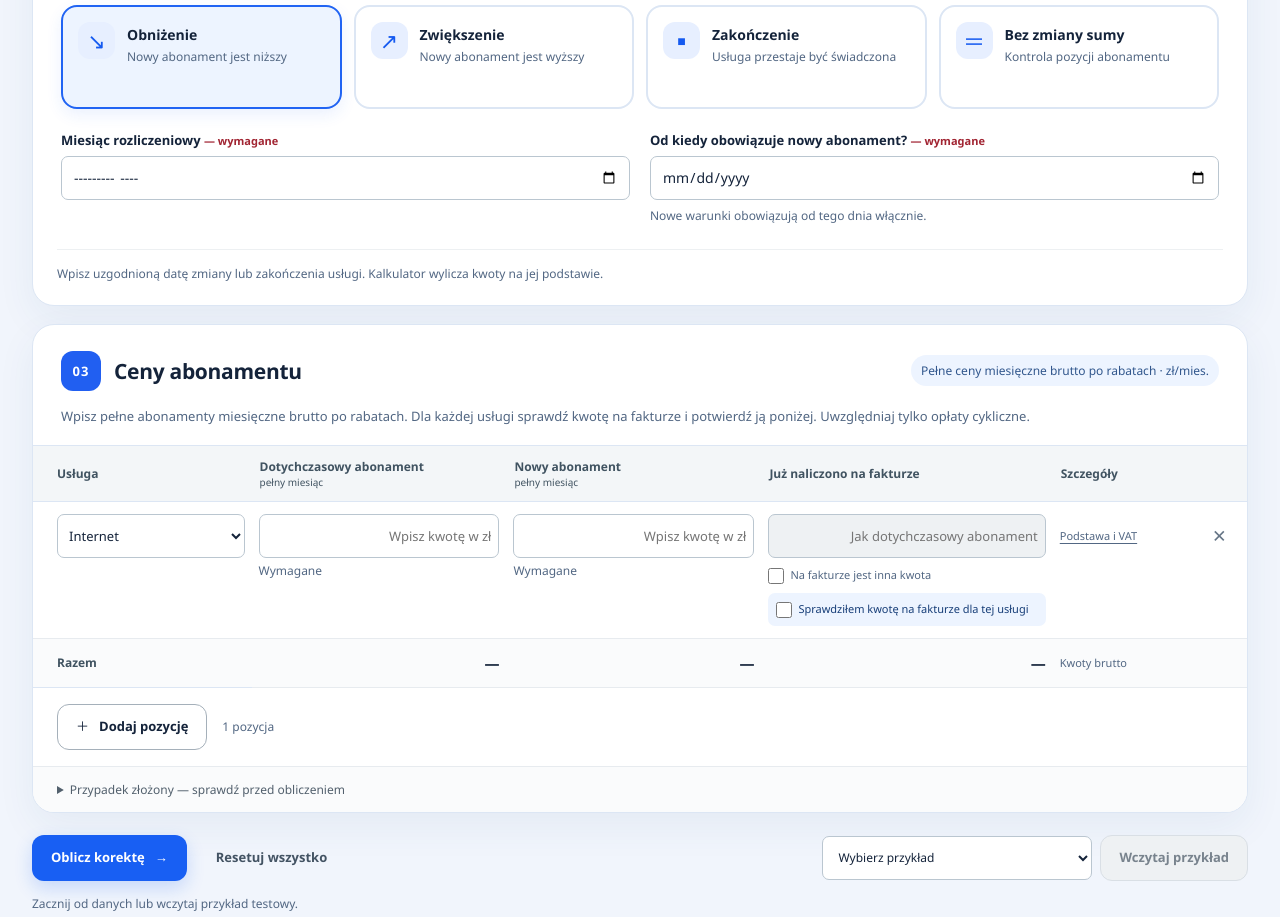
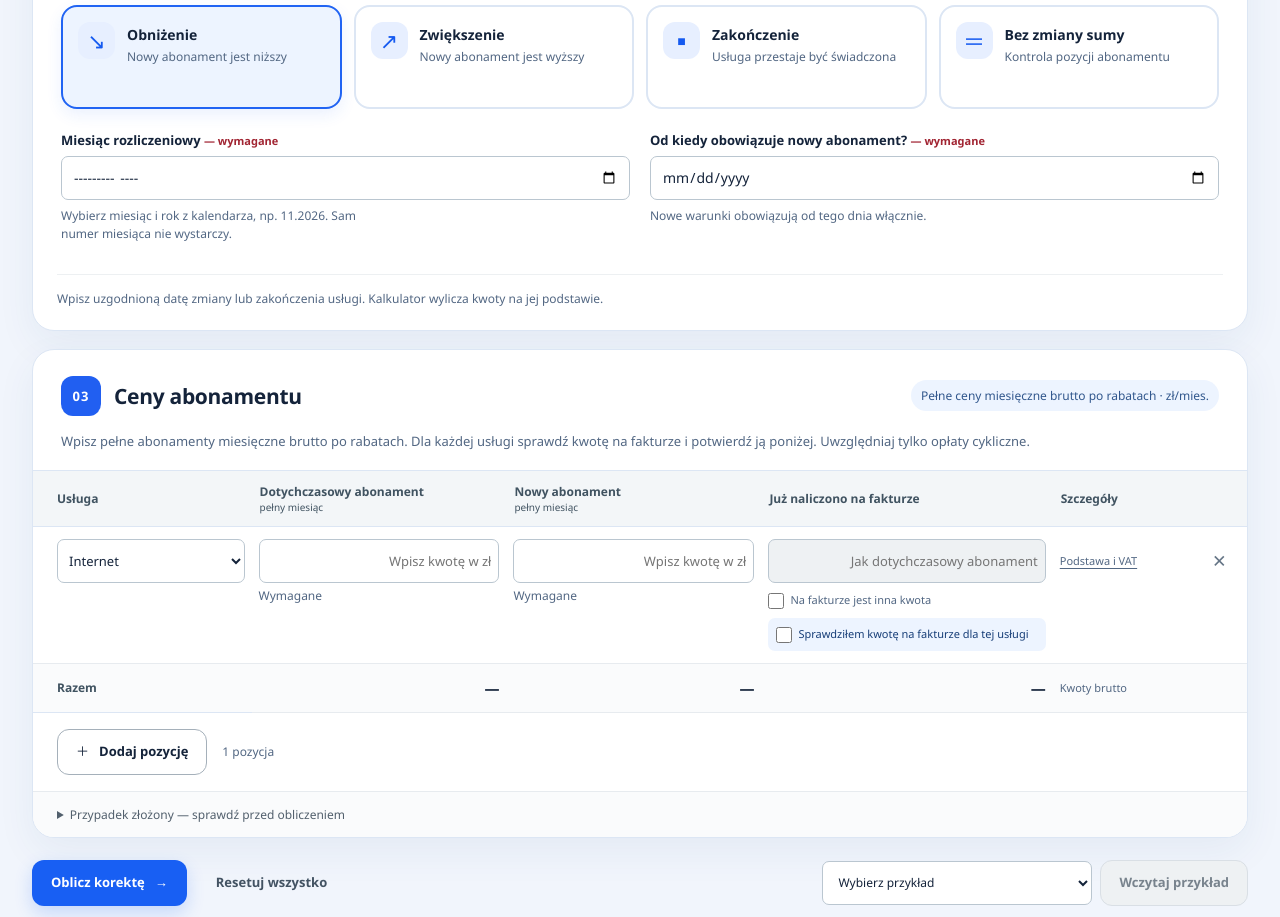
Before and after one commit to multiplay-pages/korekty-fv, a website with bundled scripts: page index.html in a window 1280 px wide. Shown: the part 860-1777 px from the top of the page. Built offline with nearby package versions, Linux system fonts and the light colour scheme.

Commit message:
Wyjaśnij wybór miesiąca rozliczeniowego

```diff
--- a/index.html
+++ b/index.html
@@ -36,7 +36,7 @@
       </div>
       <div class="event-grid">
         <div class="sr-only" aria-hidden="true"><label for="event-type">Co zmieniasz?</label><select id="event-type" tabindex="-1"><option value="DOWNGRADE">Przedłużenie — obniżenie abonamentu</option><option value="WYPOWIEDZENIE">Zakończenie usługi</option><option value="PODWYŻKA">Przedłużenie — zwiększenie abonamentu</option><option value="NO_CHANGE">Brak zmiany łącznej ceny / kontrola</option></select></div>
-        <div class="field"><label for="month">Miesiąc rozliczeniowy <span class="required-note">— wymagane</span></label><input id="month" type="month" required min="0001-01" max="9999-12"><small id="month-preview"></small></div>
+        <div class="field"><label for="month">Miesiąc rozliczeniowy <span class="required-note">— wymagane</span></label><input id="month" type="month" required min="0001-01" max="9999-12" aria-describedby="month-hint month-preview"><small id="month-hint">Wybierz miesiąc i rok z kalendarza, np. 11.2026. Sam numer miesiąca nie wystarczy.</small><small id="month-preview"></small></div>
         <div class="field" id="end-date-field" hidden><label for="last-old-date">Ostatni dzień usługi <span class="required-note">— wymagane</span></label><input id="last-old-date" type="date" min="0001-01-01" max="9999-12-31"><small>Wpisz ostatni dzień świadczenia. Następny dzień obliczymy automatycznie. <span id="end-date-preview"></span></small></div>
         <div class="field"><label for="effective-date"><span id="effective-label">Od kiedy obowiązuje nowy abonament?</span> <span id="effective-required" class="required-note">— wymagane</span></label><input id="effective-date" type="date" required min="0001-01-01" max="9999-12-31"><small><span id="date-hint">Nowe warunki obowiązują od tego dnia włącznie.</span> <span id="date-preview"></span></small></div>
       </div>
```
